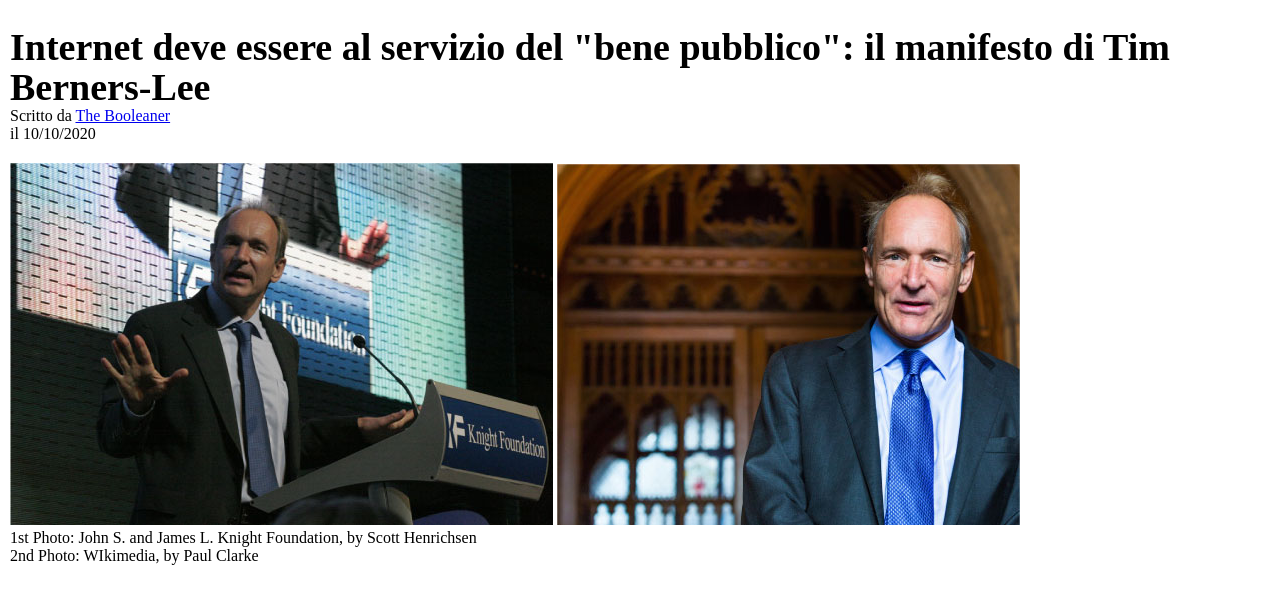
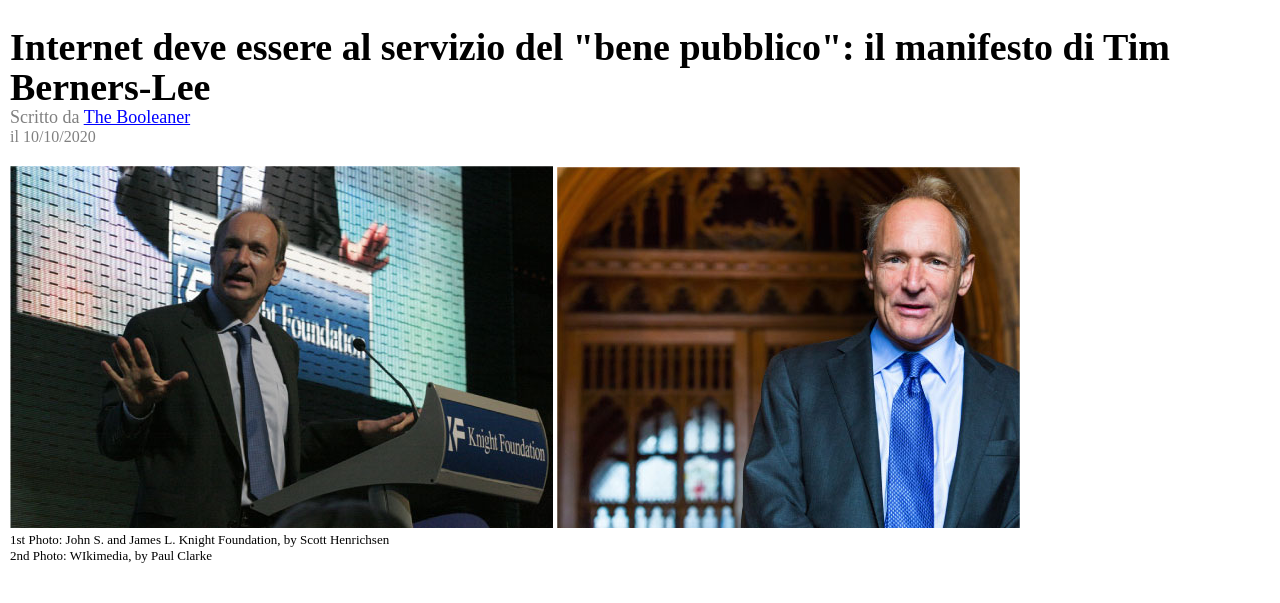
Before and after one commit to EmanueleBrusa/html-css-booleaner, a plain HTML site: page index.html in a window 1280 px wide. Shown: the part 103-706 px from the top of the page. Drawn offline with Linux system fonts and the light colour scheme.

Commit message:
aggiunta in css stile per titolo/ descrizione foto

```diff
--- a/css/style.css
+++ b/css/style.css
@@ -22,11 +22,31 @@ header{
 main{
     margin: 30px 10px;
 }
+/*inizio titolo*/
 h1{
     font-size: 38px;
     line-height: 40px;
 }
+.autore{
+    color: gray;
+    font-size: 18px;
+}
+.data{
+    color: gray;
+    font size: 12px;
+}
+.nome-autore{
+    color: blue;
+    text text-decoration: none;
+}
+/*fine titolo*/
+/*inizio sezione foto main*/
 .foto{
     margin-top: 20px;
 }
+.didascalia{
+    font-size: 13px;
+}
+/*fine sezione foto main*/
+
 /*fine classi main*/
```
